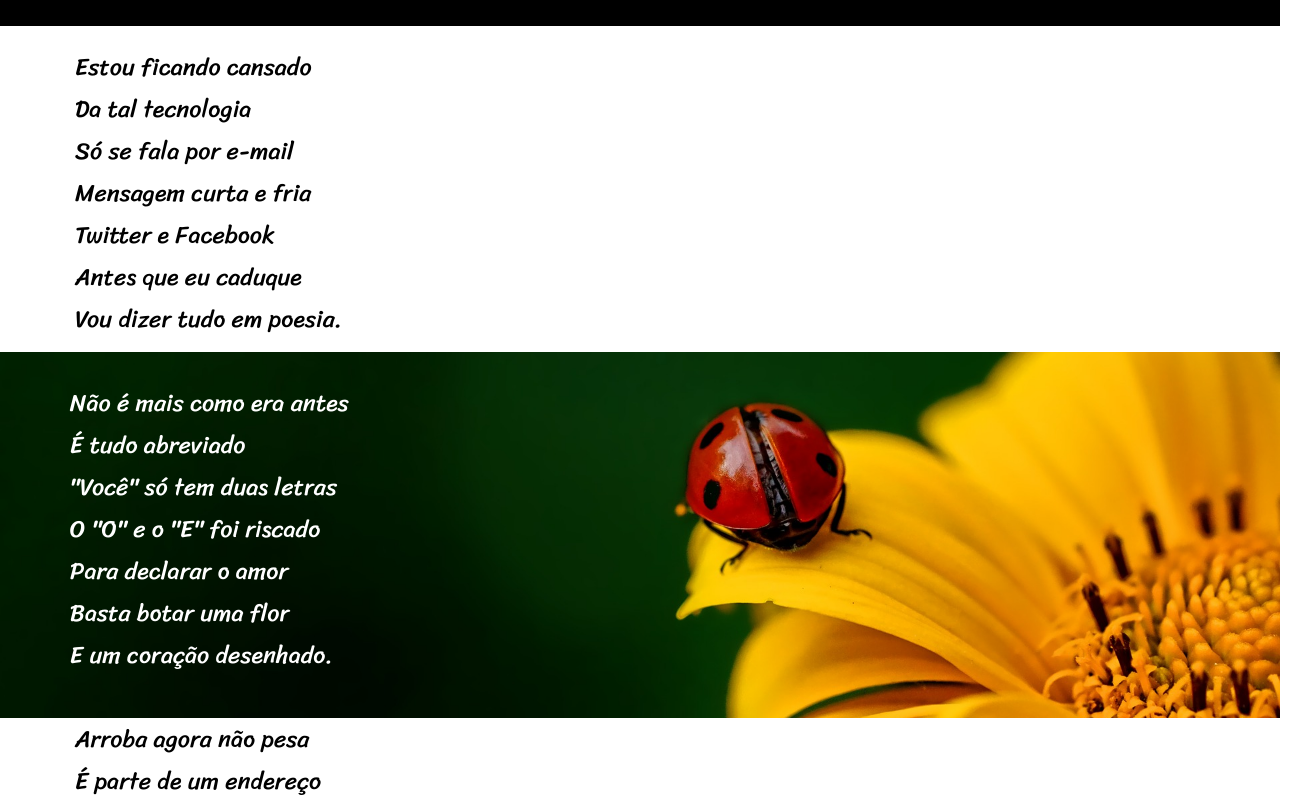
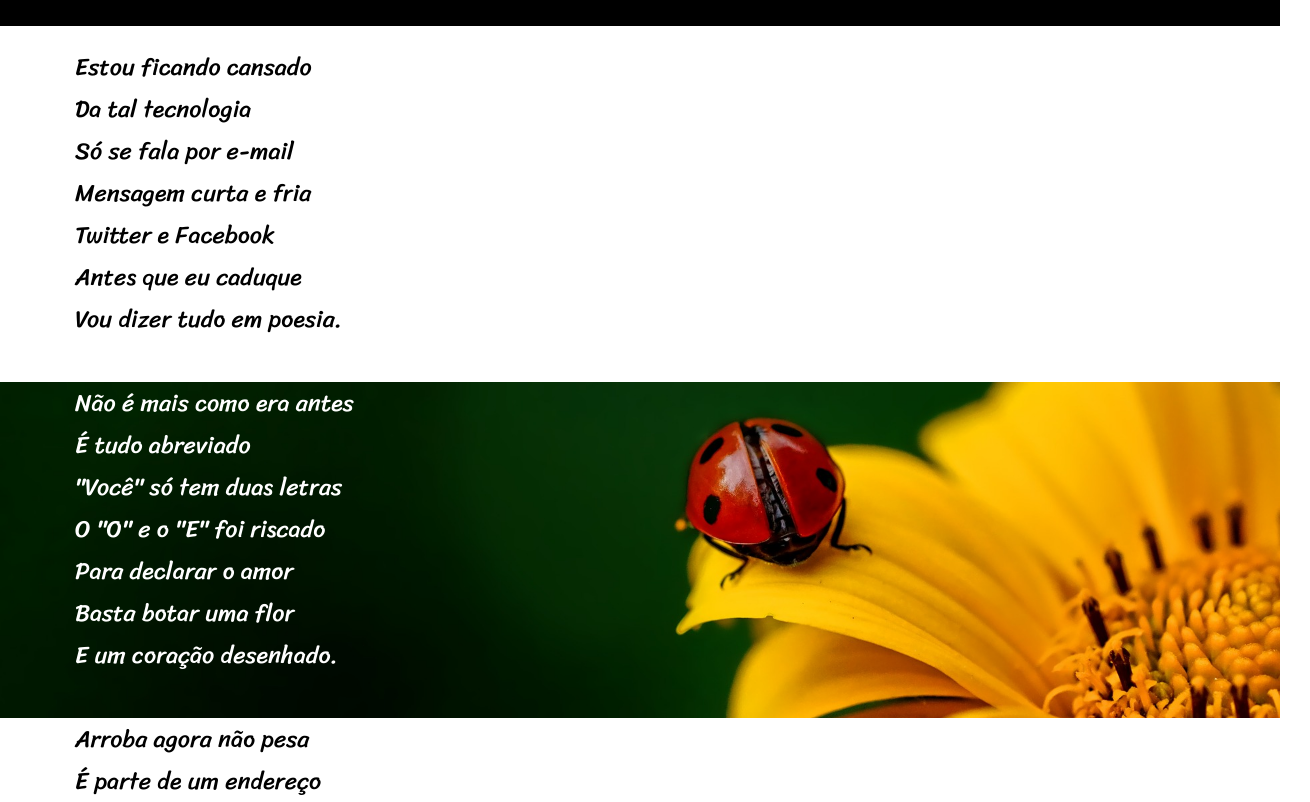
Before and after one commit to jeanalanofullstack/projeto-2-Curso-em-video-Cordel, a plain HTML site: page index.html in a window 1280 px wide. Shown: the part 122-924 px from the top of the page, 1310 px wide, since content can reach past the window. Drawn offline with Linux system fonts and the light colour scheme.

Commit message:
teste 2.0

```diff
--- a/estilos/style.css
+++ b/estilos/style.css
@@ -69,14 +69,7 @@ main pre{
     width: 100%;
     min-height: 250px;
     background-size: cover;
-}
-
-.textoDentroDoBackground{
-    margin: -30px;
     color: white;
-    padding-top: 30px;
-    margin-bottom: 0px;
-    text-align: left;
 }
 
 .segundoReceberFundo{
--- a/index.html
+++ b/index.html
@@ -13,7 +13,8 @@
     <header>
         <h1>Cordel Moderno</h1>
         <p>
-            Por <a href="https://www.recantodasletras.com.br/poesias/3186743" rel="external" target="_blank">Milton Duarte</a>
+            Por <a href="https://www.recantodasletras.com.br/poesias/3186743" rel="external" target="_blank">Milton
+                Duarte</a>
         </p>
     </header>
     <main>
@@ -27,8 +28,7 @@
             Vou dizer tudo em poesia.
         </pre>
 
-        <div class="primeiroReceberFundo">
-            <pre class="textoDentroDoBackground">
+        <pre class="primeiroReceberFundo">
             Não é mais como era antes
             É tudo abreviado
             "Você" só tem duas letras
@@ -37,7 +37,6 @@
             Basta botar uma flor
             E um coração desenhado.
         </pre>
-        </div>
 
         <pre>
             Arroba agora não pesa
```
Lines whose indentation alone changed are shown as unchanged.
